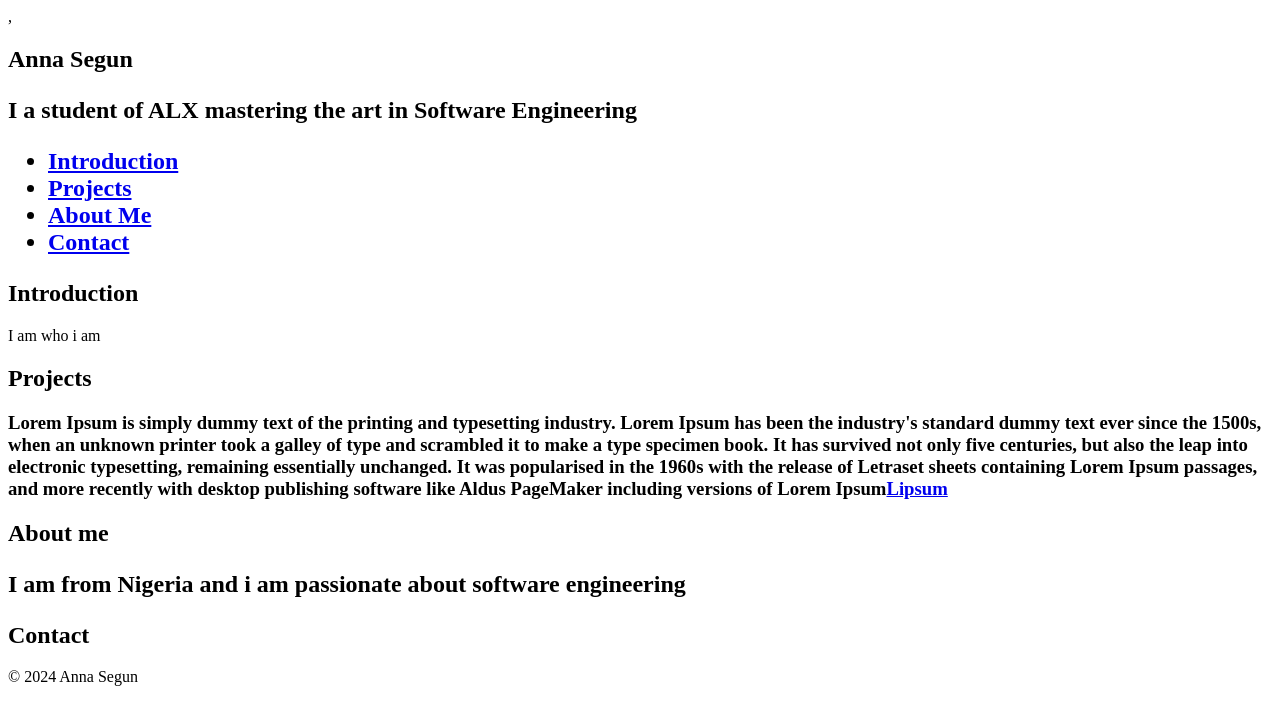
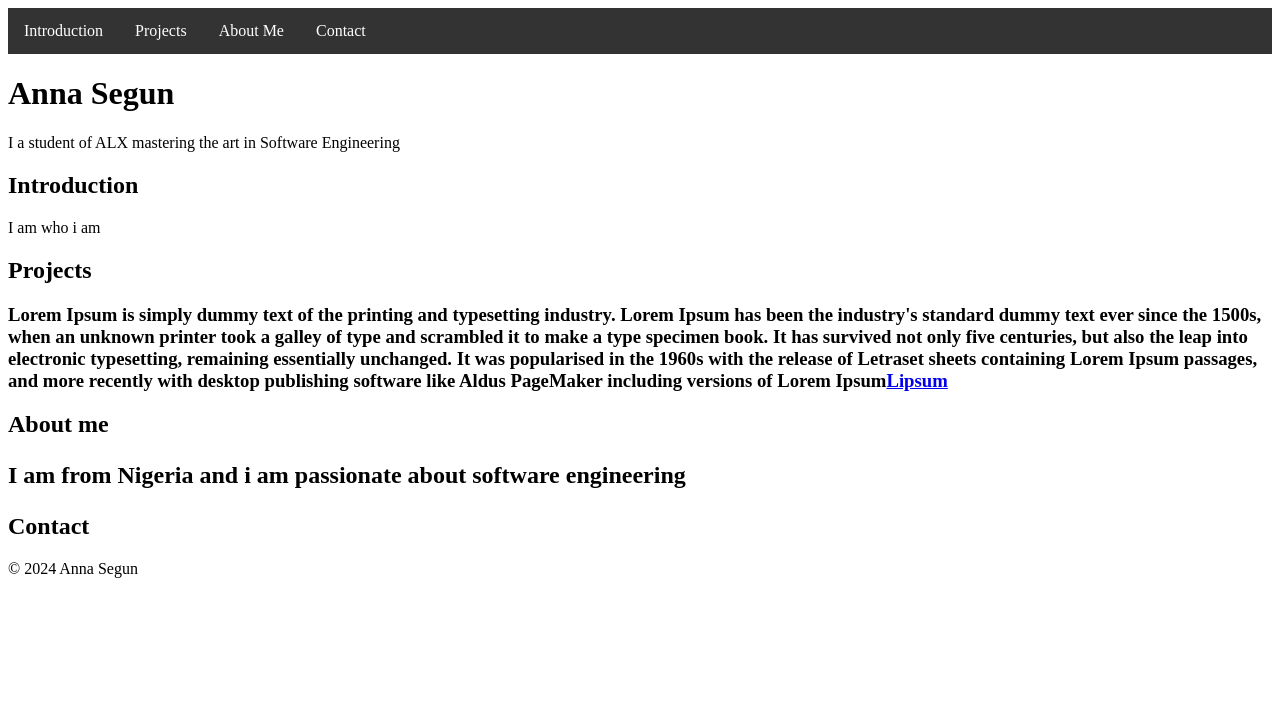
Before and after one commit to segunanna/My_First_Portfolio, a plain HTML site: page portfolio/index.html in a window 1280 px wide. Drawn offline with Linux system fonts and the light colour scheme.

Commit message:
Build a Personal Portfolio Webpage

```diff
--- a/portfolio/index.html
+++ b/portfolio/index.html
@@ -1,23 +1,47 @@
 <!DOCTYPE html>
 <html lang="en">
 <head>
-    <meta charset="UTF-8">,<title>Personal Portfolio</title>
-    <meta name="viewport" content="width=device-width, initial-scale=1.0">
-    <title>Anna Segun</title>
+    <meta charset="utf-8">
+    <title>My Website</title>
+    <style>
+        /* Add the CSS styling here */
+        nav ul {
+            list-style-type: none;
+            margin: 0;
+            padding: 0;
+            overflow: hidden;
+            background-color: #333;
+        }
+
+        nav li {
+            float: left;
+        }
+
+        nav li a {
+            display: block;
+            color: white;
+            text-align: center;
+            padding: 14px 16px;
+            text-decoration: none;
+        }
+
+        nav li a:hover {
+            background-color: #111;
+        }
+    </style>
 </head>
 <body>
- <nav>
-    <h1>Anna Segun<p>I a student of ALX mastering the art in Software Engineering</p>
+    <nav>
+        <ul>
+            <li><a href="introduction.html">Introduction</a></li>
+            <li><a href="Projects.html">Projects</a></li>
+            <li><a href="#AboutMe.html">About Me</a></li>
+            <li><a href="#Contact.html">Contact</a></li>
+        </ul>
+    </nav>
+<h1>Anna Segun</h1>
+    <p>I a student of ALX mastering the art in Software Engineering</p>
 
-
-        <ul>
-            <li><a href="https.//introduction.com">Introduction</a></li>
-            <li><a href="#Projects">Projects</a></li>
-            <li><a href="#AboutMe">About Me</a></li>
-            <li><a href="#Contact">Contact</a></li>
-        </ul>
-    </h1>
-</nav>
 <h2>Introduction</h2>
 <P>I am who i am</P>
 <h2>Projects
```
